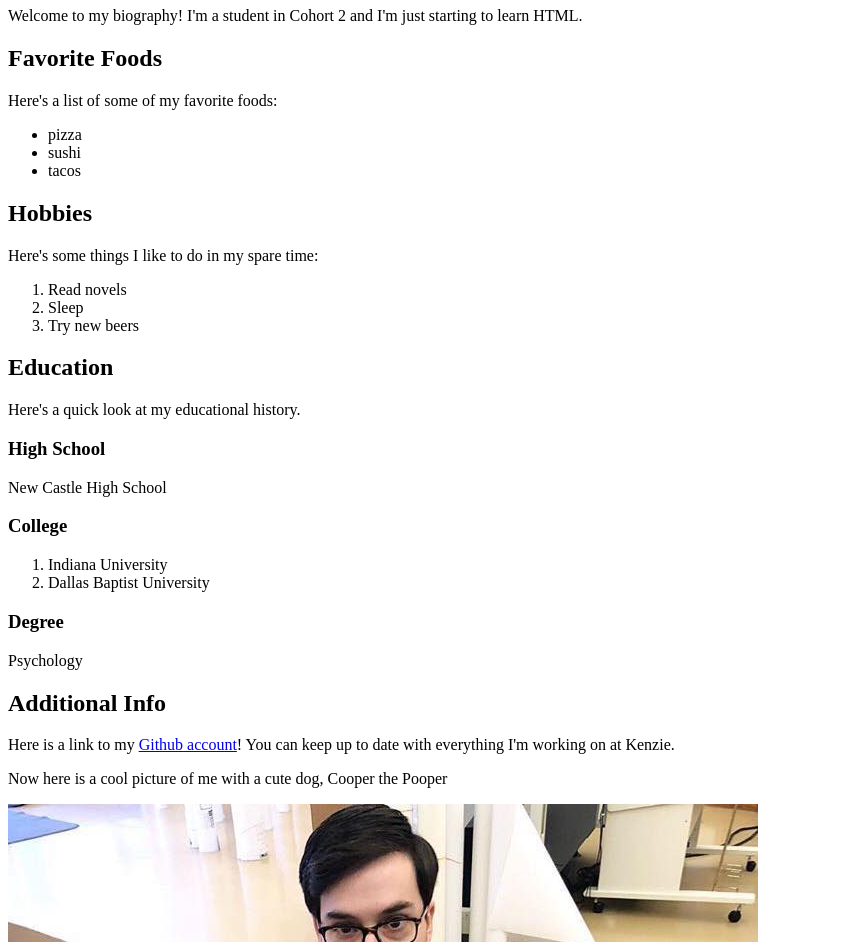
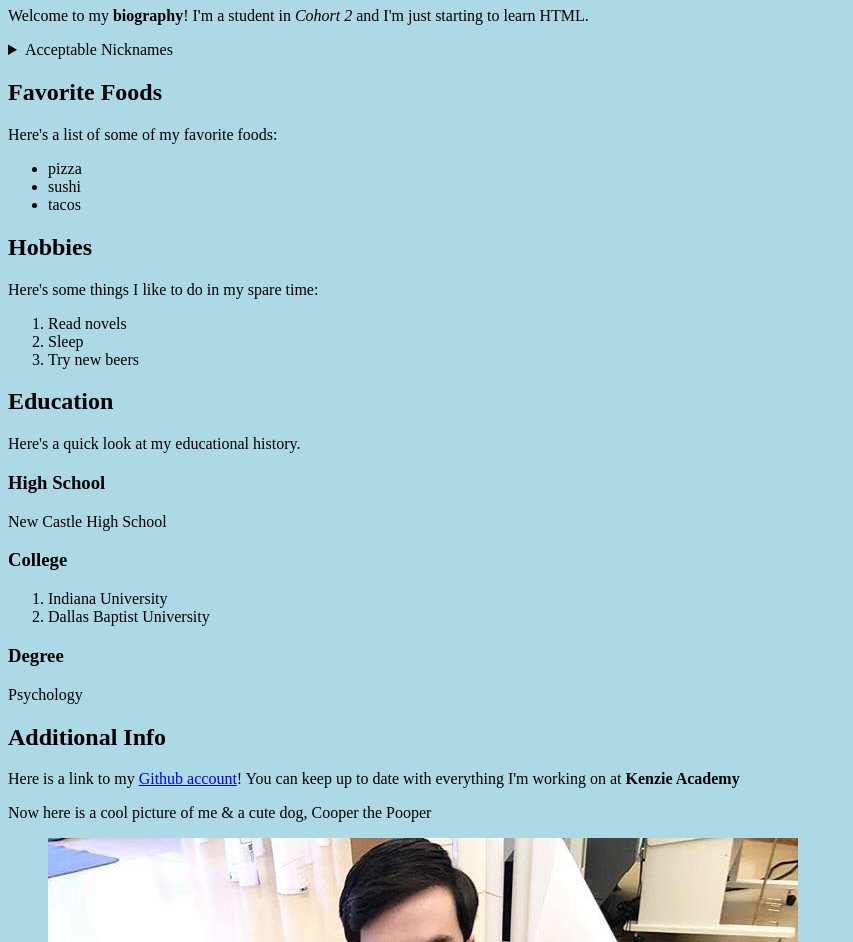
Before and after one commit to patrickhanson/patrickhanson.github.io, a plain HTML site: page index.html in a window 1280 px wide. Shown: the part 73-1015 px from the top of the page, without its empty margins (0-853 px from the left). Drawn offline with Linux system fonts and the light colour scheme.

Commit message:
Second change

```diff
--- a/index.html
+++ b/index.html
@@ -3,10 +3,25 @@
   <head>
     <meta charset="utf-8">
     <title>Patrick's Biography</title>
+    <style>
+      body {background-color:lightblue}
+    </style>
   </head>
   <body>
       <h1>Biography of Patrick Hanson</h1>
-    <p>Welcome to my biography! I'm a student in Cohort 2 and I'm just starting to learn HTML.</p>
+    <p>Welcome to my <strong>biography</strong>! I'm a student in <em>Cohort 2</em> and I'm just starting to learn HTML.</p>
+    <aside>
+      <details>
+        <summary>Acceptable Nicknames</summary>
+        <ul>
+          <li>Pat</li>
+          <li>Rick</li>
+          <li>Tricky</li>
+          <li>P Diddy</li>
+        </ul>
+      </details>
+    </aside>
+   <div id="foods">
       <h2>Favorite Foods</h2>
       <p>Here's a list of some of my favorite foods:</p>
       <ul>
@@ -14,6 +29,8 @@
         <li>sushi</li>
         <li>tacos</li>
       </ul>
+    </div>
+    <div id="hobbies">
       <h2>Hobbies</h2>
       <p>Here's some things I like to do in my spare time:</p>
       <ol>
@@ -21,6 +38,8 @@
         <li>Sleep</li>
         <li>Try new beers</li>
       </ol>
+    </div>
+    <div id="education">
       <h2>Education</h2>
       <p>Here's a quick look at my educational history.</p>
       <h3>High School</h3>
@@ -32,9 +51,15 @@
       </ol>
       <h3>Degree</h3>
       <p>Psychology</p>
+    </div>
+    <section id="additional info">
       <h2>Additional Info</h2>
-    <p>Here is a link to my <a href="https://github.com/patrickhanson" title="My Github Profile">Github account</a>! You can keep up to date with everything I'm working on at Kenzie.</p>
-    <p>Now here is a cool picture of me with a cute dog, Cooper the Pooper</p>
+      <p>Here is a link to my <a href="https://github.com/patrickhanson" title="My Github Profile">Github account</a>! You can keep up to date with everything I'm working on at <strong>Kenzie Academy</strong></p>
+      <p>Now here is a cool picture of me &amp; a cute dog, Cooper the Pooper</p>
+     <figure>
       <img src="patrickwithdog.jpg">
+      <figcaption>Cooper and I</figcaption>
+      </figure>
+    </section>
   </body>
 </html>
```
Lines whose indentation alone changed are shown as unchanged.
